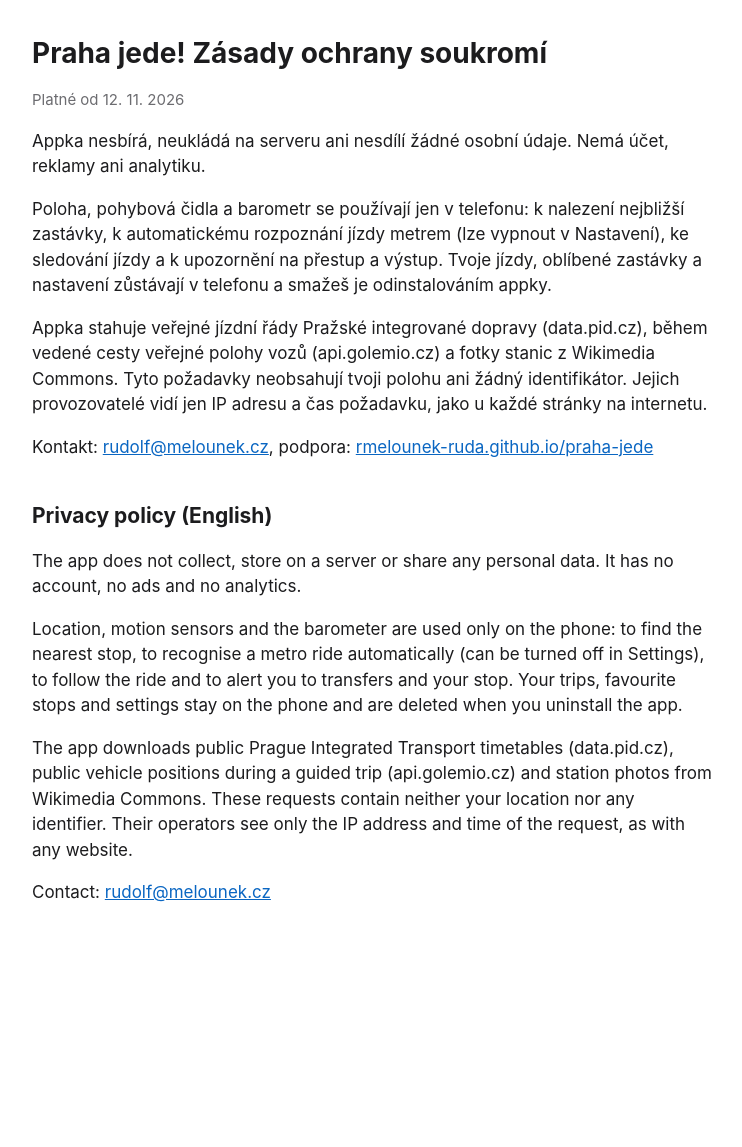
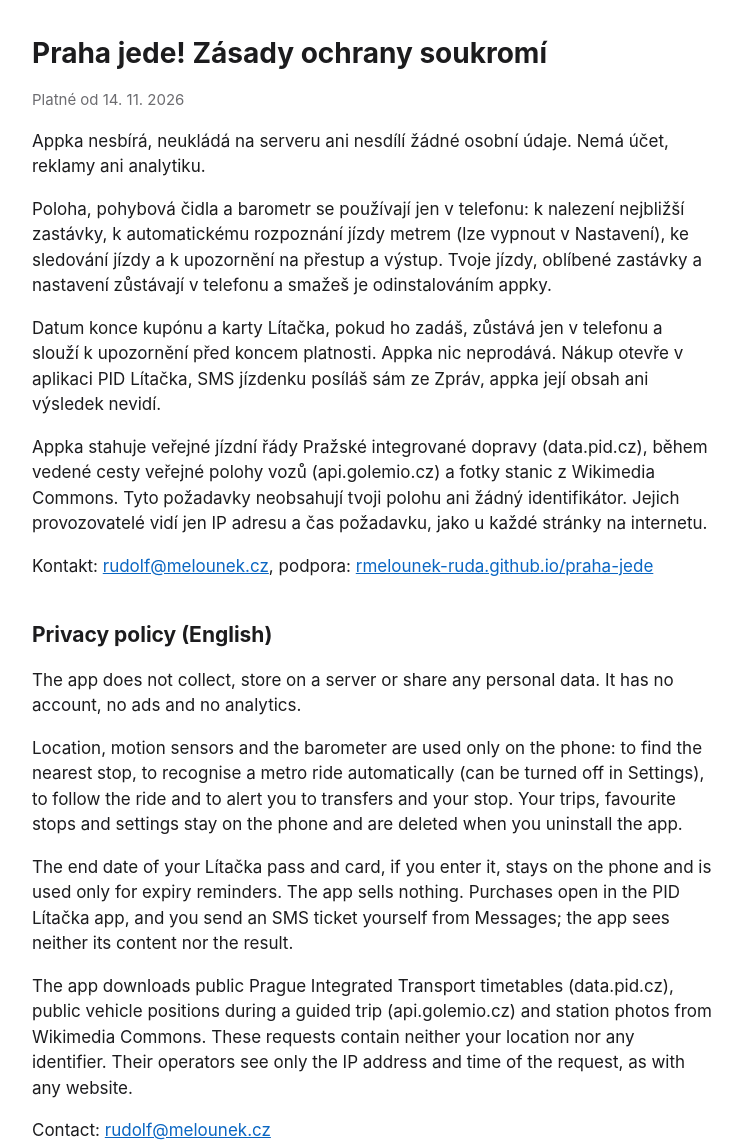
Before and after one commit to rmelounek-ruda/rmelounek-ruda.github.io, a plain HTML site: page praha-jede/privacy.html in a window 1280 px wide. Shown: the whole page, without its empty margins (268-1010 px from the left). Before the commit the page ends 955 px from the top, so only its background shows below. Drawn offline with Linux system fonts and the light colour scheme.

Commit message:
Praha jede support and privacy pages

```diff
--- a/praha-jede/privacy.html
+++ b/praha-jede/privacy.html
@@ -16,11 +16,13 @@
 </head>
 <body>
 <h1>Praha jede! Zásady ochrany soukromí</h1>
-<p class="muted">Platné od 12. 11. 2026</p>
+<p class="muted">Platné od 14. 11. 2026</p>
 <p>Appka nesbírá, neukládá na serveru ani nesdílí žádné osobní údaje. Nemá účet, reklamy ani analytiku.</p>
 <p>Poloha, pohybová čidla a barometr se používají jen v telefonu: k nalezení nejbližší zastávky, k automatickému
 rozpoznání jízdy metrem (lze vypnout v Nastavení), ke sledování jízdy a k upozornění na přestup a výstup. Tvoje jízdy,
 oblíbené zastávky a nastavení zůstávají v telefonu a smažeš je odinstalováním appky.</p>
+<p>Datum konce kupónu a karty Lítačka, pokud ho zadáš, zůstává jen v telefonu a slouží k upozornění před koncem platnosti.
+Appka nic neprodává. Nákup otevře v aplikaci PID Lítačka, SMS jízdenku posíláš sám ze Zpráv, appka její obsah ani výsledek nevidí.</p>
 <p>Appka stahuje veřejné jízdní řády Pražské integrované dopravy (data.pid.cz), během vedené cesty veřejné polohy vozů
 (api.golemio.cz) a fotky stanic z Wikimedia Commons. Tyto požadavky neobsahují tvoji polohu ani žádný identifikátor.
 Jejich provozovatelé vidí jen IP adresu a čas požadavku, jako u každé stránky na internetu.</p>
@@ -32,6 +34,9 @@ Jejich provozovatelé vidí jen IP adresu a čas požadavku, jako u každé str
 <p>Location, motion sensors and the barometer are used only on the phone: to find the nearest stop, to recognise a metro
 ride automatically (can be turned off in Settings), to follow the ride and to alert you to transfers and your stop. Your
 trips, favourite stops and settings stay on the phone and are deleted when you uninstall the app.</p>
+<p>The end date of your Lítačka pass and card, if you enter it, stays on the phone and is used only for expiry reminders.
+The app sells nothing. Purchases open in the PID Lítačka app, and you send an SMS ticket yourself from Messages; the app
+sees neither its content nor the result.</p>
 <p>The app downloads public Prague Integrated Transport timetables (data.pid.cz), public vehicle positions during a guided
 trip (api.golemio.cz) and station photos from Wikimedia Commons. These requests contain neither your location nor any
 identifier. Their operators see only the IP address and time of the request, as with any website.</p>
```
